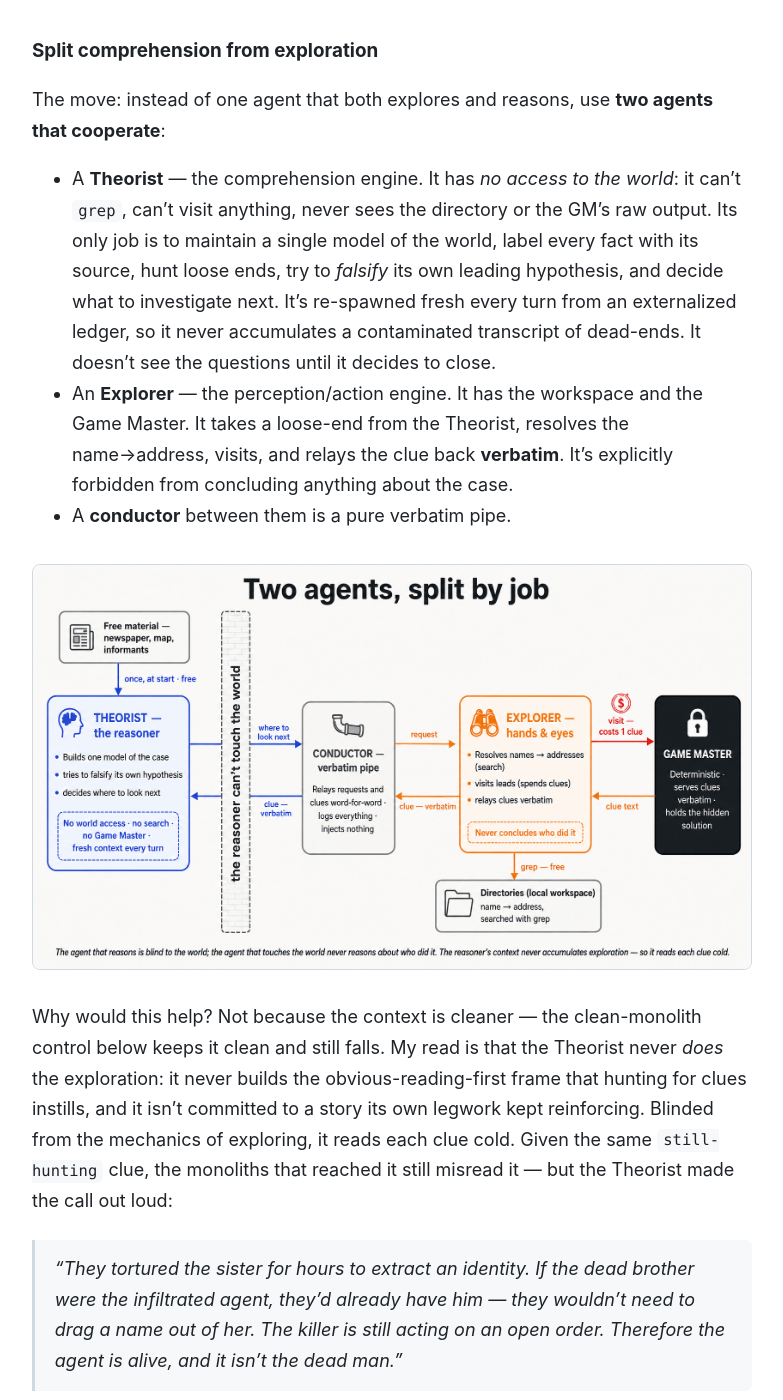
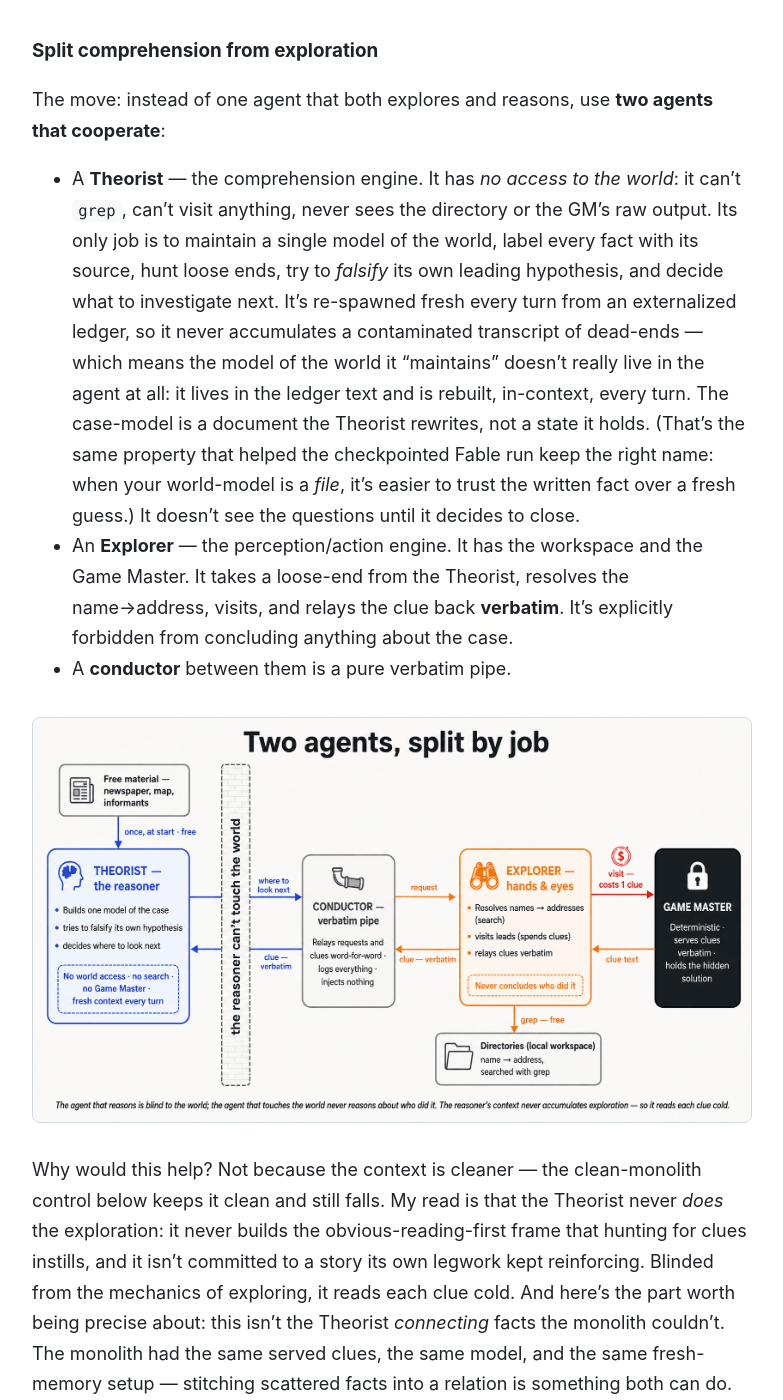
Before and after one commit to alexweil/sherlock-agent-eval, a Jekyll site: the page built from docs/index.md, in a window 1280 px wide and 1400 px high, scrolled down 3731 px. Shown: the whole window, without its empty margins (248-1031 px from the left). Built offline with Jekyll 4.4.1, drawn with Linux system fonts in a browser that asks for light colours; some of the changed text lies outside the part shown.

Commit message:
docs: afinar el porqué del duo (mecanismo + world-model como documento)
Espeja las ediciones del repo fuente: deja explícito que el monolito tiene
las mismas pistas/modelo/fresh-memory (el lever es el prior + el mandato de
falsación), y que el modelo del mundo del Theorist vive en el ledger.

Co-Authored-By: Claude Opus 4.8 (1M context) <noreply@anthropic.com>

```diff
--- a/docs/index.md
+++ b/docs/index.md
@@ -60,13 +60,13 @@ Neither reliably broke the comprehension trap. The thing that did was **splittin
 
 The move: instead of one agent that both explores and reasons, use **two agents that cooperate**:
 
-- A **Theorist** — the comprehension engine. It has *no access to the world*: it can't `grep`, can't visit anything, never sees the directory or the GM's raw output. Its only job is to maintain a single model of the world, label every fact with its source, hunt loose ends, try to *falsify* its own leading hypothesis, and decide what to investigate next. It's re-spawned fresh every turn from an externalized ledger, so it never accumulates a contaminated transcript of dead-ends. It doesn't see the questions until it decides to close.
+- A **Theorist** — the comprehension engine. It has *no access to the world*: it can't `grep`, can't visit anything, never sees the directory or the GM's raw output. Its only job is to maintain a single model of the world, label every fact with its source, hunt loose ends, try to *falsify* its own leading hypothesis, and decide what to investigate next. It's re-spawned fresh every turn from an externalized ledger, so it never accumulates a contaminated transcript of dead-ends — which means the model of the world it "maintains" doesn't really live in the agent at all: it lives in the ledger text and is rebuilt, in-context, every turn. The case-model is a document the Theorist rewrites, not a state it holds. (That's the same property that helped the checkpointed Fable run keep the right name: when your world-model is a *file*, it's easier to trust the written fact over a fresh guess.) It doesn't see the questions until it decides to close.
 - An **Explorer** — the perception/action engine. It has the workspace and the Game Master. It takes a loose-end from the Theorist, resolves the name→address, visits, and relays the clue back **verbatim**. It's explicitly forbidden from concluding anything about the case.
 - A **conductor** between them is a pure verbatim pipe.
 
 ![Two agents, split by job. A Theorist that only reasons — no world access, no search, no Game Master, fresh context each turn — is walled off from an Explorer that only acts, linked by a Conductor that relays requests and clues verbatim. The Explorer greps local directories for free and visits the Game Master at the cost of one clue; the Game Master holds the hidden solution.](duo-architecture.png)
 
-Why would this help? Not because the context is cleaner — the clean-monolith control below keeps it clean and still falls. My read is that the Theorist never *does* the exploration: it never builds the obvious-reading-first frame that hunting for clues instills, and it isn't committed to a story its own legwork kept reinforcing. Blinded from the mechanics of exploring, it reads each clue cold. Given the same `still-hunting` clue, the monoliths that reached it still misread it — but the Theorist made the call out loud:
+Why would this help? Not because the context is cleaner — the clean-monolith control below keeps it clean and still falls. My read is that the Theorist never *does* the exploration: it never builds the obvious-reading-first frame that hunting for clues instills, and it isn't committed to a story its own legwork kept reinforcing. Blinded from the mechanics of exploring, it reads each clue cold. And here's the part worth being precise about: this isn't the Theorist *connecting* facts the monolith couldn't. The monolith had the same served clues, the same model, and the same fresh-memory setup — stitching scattered facts into a relation is something both can do. What differs is the *prior* that stitching runs under, plus the standing order that shapes it: the Theorist's one job is to *falsify* its leading hypothesis, not defend it. The second-order move isn't "connect A and B" — it's "use B to kill the hypothesis that A made tempting." Given the same `still-hunting` clue, the monoliths that reached it still misread it — but the Theorist made the call out loud:
 
 > *"They tortured the sister for hours to extract an identity. If the dead brother were the infiltrated agent, they'd already have him — they wouldn't need to drag a name out of her. The killer is still acting on an open order. Therefore the agent is alive, and it isn't the dead man."*
 
```
